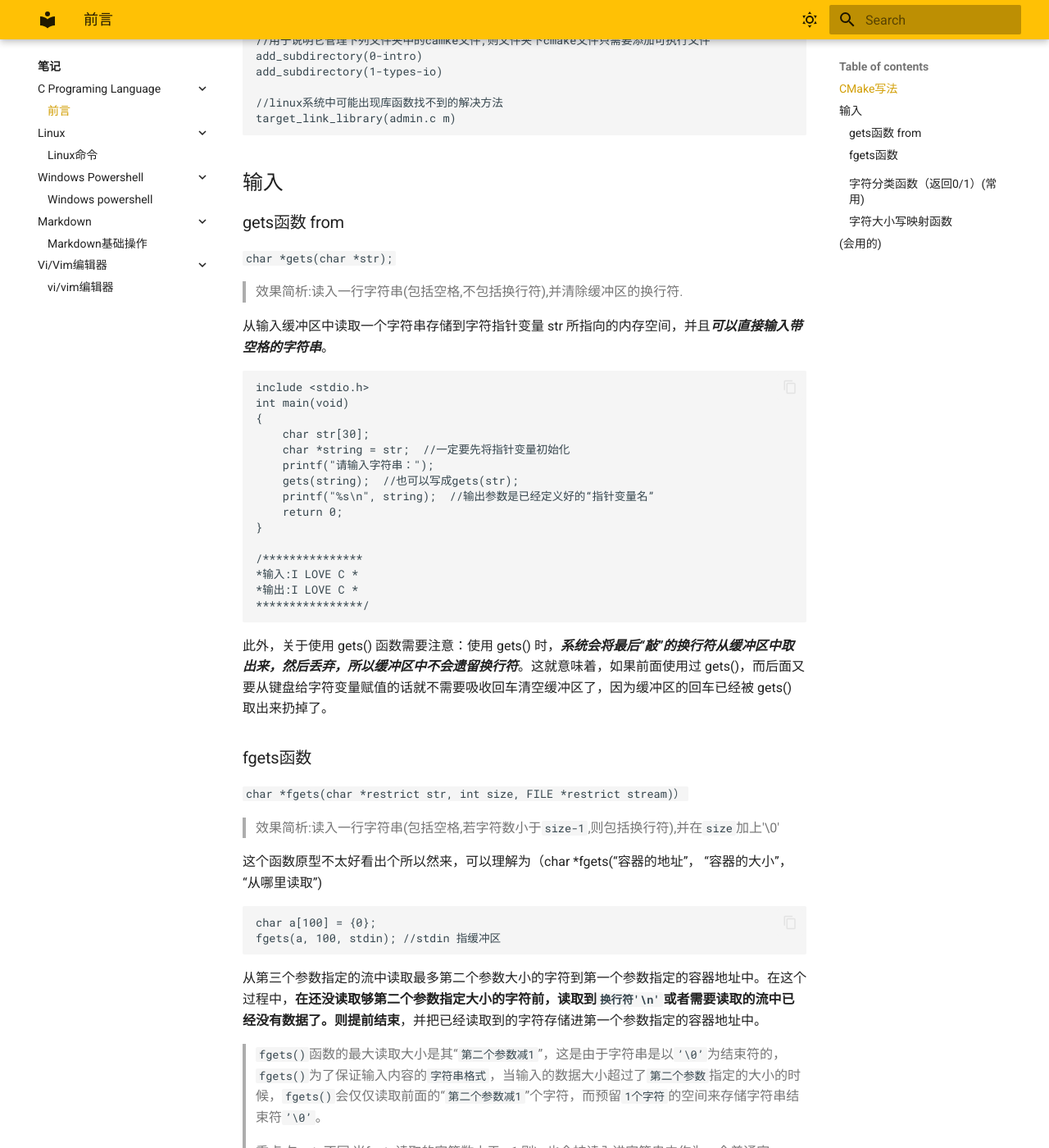
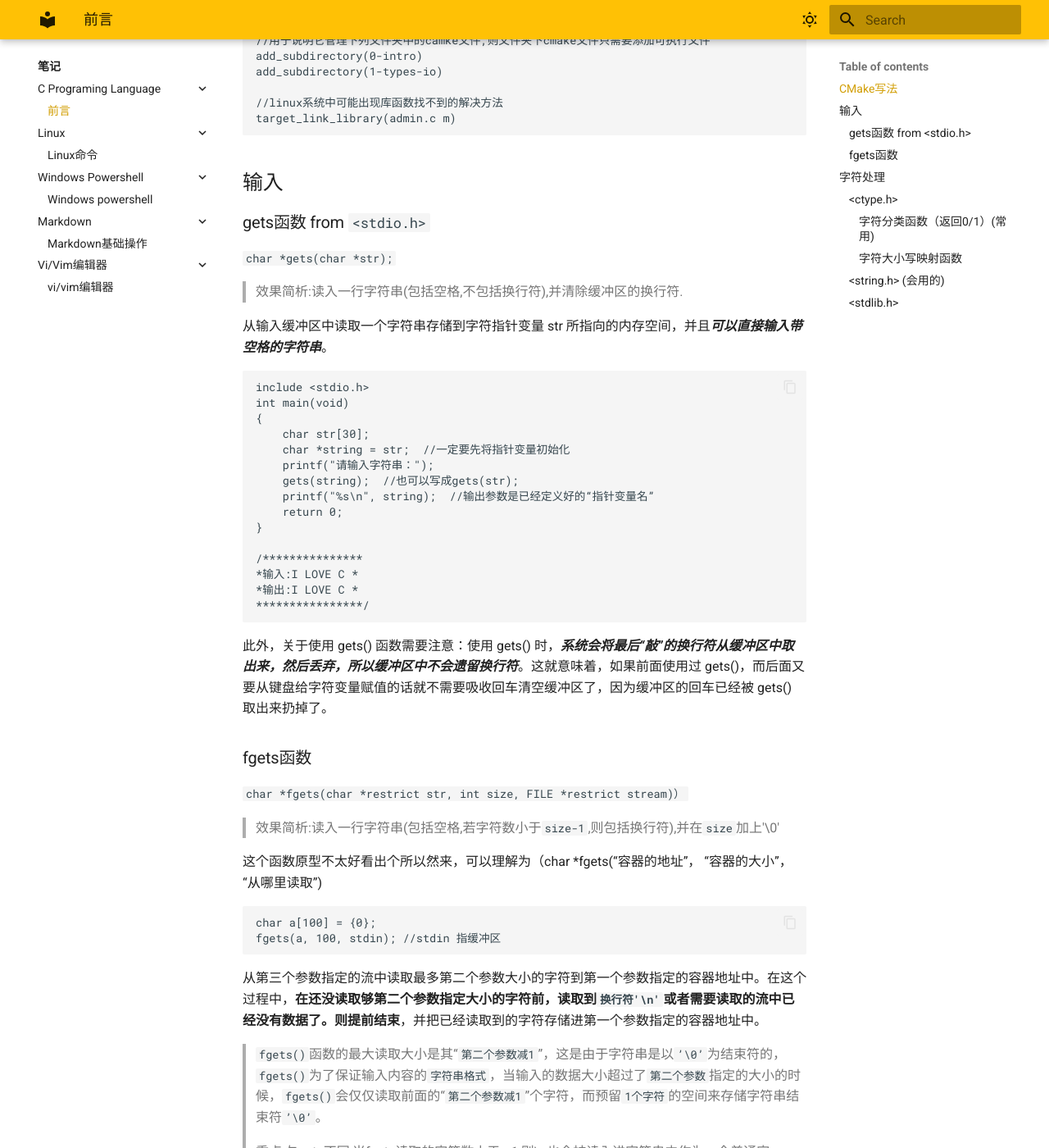
Before and after one commit to Wang-Y-R/wyrwebsite, an MkDocs documentation site: the page built from docs/STUDY/CPL/C_Programing_Lauguage.md, in a window 1280 px wide and 1400 px high, scrolled down 534 px. Shown: the whole window at 82% size. Built offline with MkDocs 1.6.1 and Material for MkDocs 9.7.7, drawn with Linux system fonts in a browser that asks for light colours; old or Windows-style settings are respelled for this version of MkDocs; some of the changed text lies outside the part shown.

Commit message:
format cpl

```diff
--- a/docs/STUDY/CPL/C_Programing_Lauguage.md
+++ b/docs/STUDY/CPL/C_Programing_Lauguage.md
@@ -26,7 +26,7 @@
 
 ## 输入
 
-### gets函数   from <stdio.h>
+### gets函数   from  ``<stdio.h>``
 
  `char *gets(char *str);`
 
@@ -73,9 +73,11 @@
 
 >重点:与gets不同,当fgets读取的字符数小于n-1,则\n也会被读入进字符串内作为一个普通字符,printf时会打印回车.
 
-## <ctype.h>
+## 字符处理
 
-### 字符分类函数（返回0/1）(常用)
+### ``<ctype.h>``
+
+#### 字符分类函数（返回0/1）(常用)
 
 - isalnum(c) 是否为字母或数字
 
@@ -90,13 +92,13 @@
 
 - ispunct(c) 是否是标点符号
 
-### 字符大小写映射函数
+#### 字符大小写映射函数
 
 - tolower(c) 将大写字母输入返回小写字母,其他字符不变
 
 - toupper(c) 将小写字母输入返回大写字母,其他字符不变
 
-## <string.h> (会用的)
+### ``<string.h>`` (会用的)
 
 - strcpy(s1,s2) 将s2字符串复制给s1
 >strncpy(s1,s2,n)将s2字符串最多复制n位给s1,建议n等于sizeof(s1)-1
@@ -118,6 +120,6 @@
 > 将数组全部初始化为0
 > `memest(a,0,sizeof(a))`
 
-## <stdlib.h>
+### ``<stdlib.h>``
 
 - atoi(): int atoi(const char *str )将字符串转化为数字，直到遇见一个不是数字的字符
```
